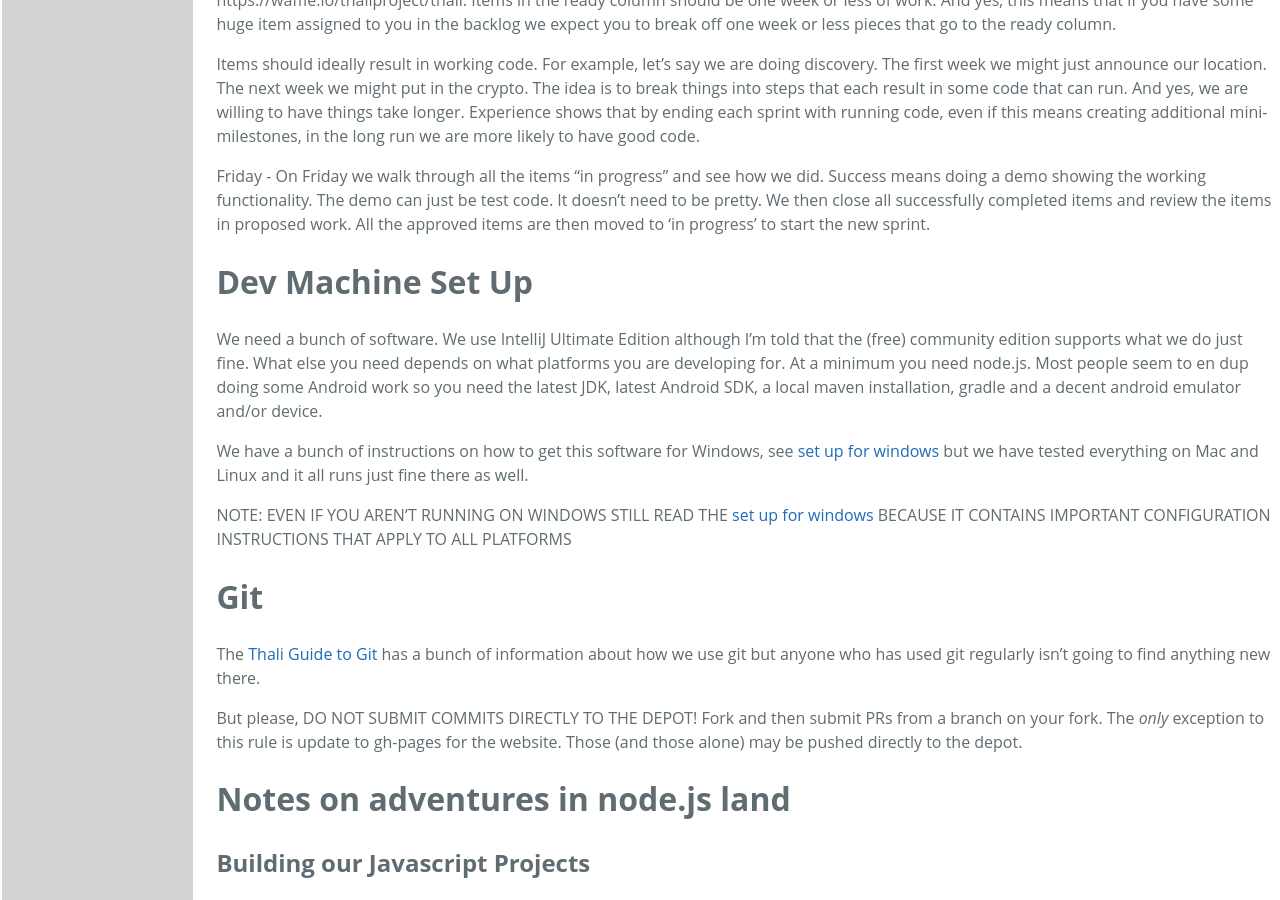
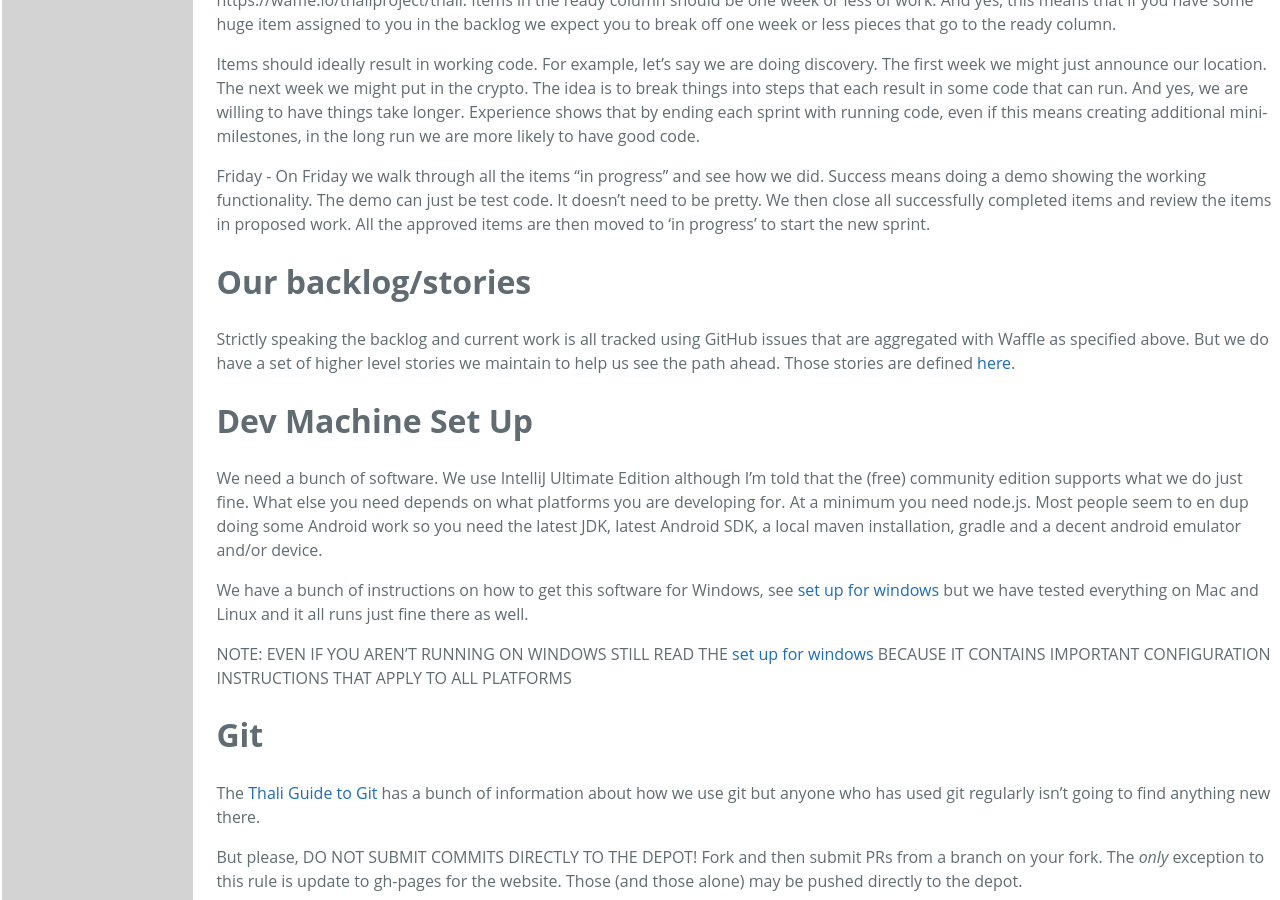
Before and after one commit to thaliproject/thali, a Jekyll site: the page built from DeveloperHandbook.md, in a window 1280 px wide and 900 px high, scrolled down 1072 px. Built offline with Jekyll 4.4.1, drawn with Linux system fonts in a browser that asks for light colours; Markdown is read by kramdown in place of the engine named in the settings.

Commit message:
Update DeveloperHandbook.md

```diff
--- a/DeveloperHandbook.md
+++ b/DeveloperHandbook.md
@@ -35,6 +35,9 @@
  Items should ideally result in working code. For example, let's say we are doing discovery. The first week we might just announce our location. The next week we might put in the crypto. The idea is to break things into steps that each result in some code that can run. And yes, we are willing to have things take longer. Experience shows that by ending each sprint with running code, even if this means creating additional mini-milestones, in the long run we are more likely to have good code.
 
 Friday - On Friday we walk through all the items "in progress" and see how we did. Success means doing a demo showing the working functionality. The demo can just be test code. It doesn't need to be pretty. We then close all successfully completed items and review the items in proposed work. All the approved items are then moved to 'in progress' to start the new sprint.
+
+# Our backlog/stories
+Strictly speaking the backlog and current work is all tracked using GitHub issues that are aggregated with Waffle as specified above. But we do have a set of higher level stories we maintain to help us see the path ahead. Those stories are defined [here](stories).
 
 # Dev Machine Set Up
 We need a bunch of software. We use IntelliJ Ultimate Edition although I'm told that the (free) community edition supports what we do just fine. What else you need depends on what platforms you are developing for. At a minimum you need node.js. Most people seem to en dup doing some Android work so you need the latest JDK, latest Android SDK, a local maven installation, gradle and a decent android emulator and/or device.
```
